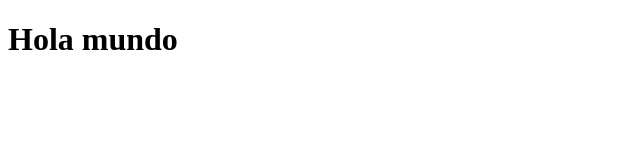
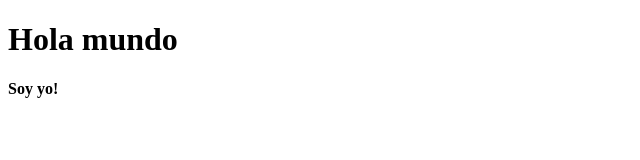
Before and after one commit to eMartin94/branch.test, a plain HTML site: page index.html in a window 1280 px wide. Shown: the full height of the page, 0-640 px from the left. Drawn offline with Linux system fonts and the light colour scheme.

Commit message:
nuevo cambios en la rama uno

```diff
--- a/img/index.js
+++ b/img/index.js
@@ -1 +1,3 @@
 // importar imágenes
+
+// intentaré enviar solo el cambio de este archivo
--- a/index.html
+++ b/index.html
@@ -8,5 +8,6 @@
   </head>
   <body>
     <h1>Hola mundo</h1>
+    <b>Soy yo!</b>
   </body>
 </html>
```
